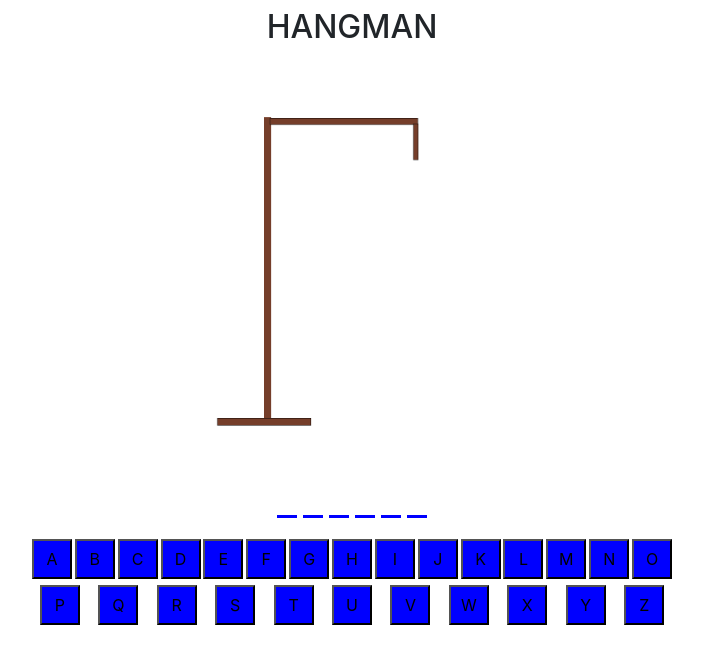
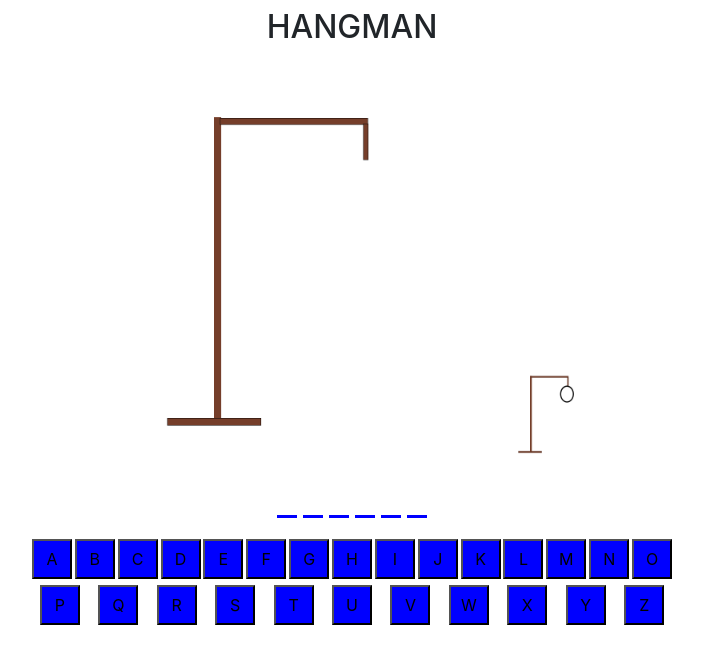
Before and after one commit to david-codez/hangman, a Next.js app: page /hangman in a window 1280 px wide. Shown: the top 664 px of the page, without its empty margins (288-991 px from the left). Built offline with nearby package versions, Linux system fonts and the light colour scheme.

Commit message:
vercel deploy

```diff
--- a/components/HangmanFigure.jsx
+++ b/components/HangmanFigure.jsx
@@ -1,6 +1,6 @@
 import React, {useState} from 'react'
 import Image from 'next/image'
-// import hangman1 from '/images/hangman-1.png'
+import hangman1 from '/images/hangman-1.png'
 // import hangman2 from '/images/hangman-2'
 // import hangman3 from '/images/hangman-3'
 // import hangman4 from '/images/hangman-4'
@@ -17,6 +17,8 @@ export default function HangmanFigure(props) {
   return (
     <div className='hangman-figure'>
         <Image src={`/images/hangman-${index}.png`} alt='hangman figure' width="400" height='400'/>
+        <Image src={hangman1} alt='hello' height='100' width='100' />
+
     </div>
   )
 }
```
